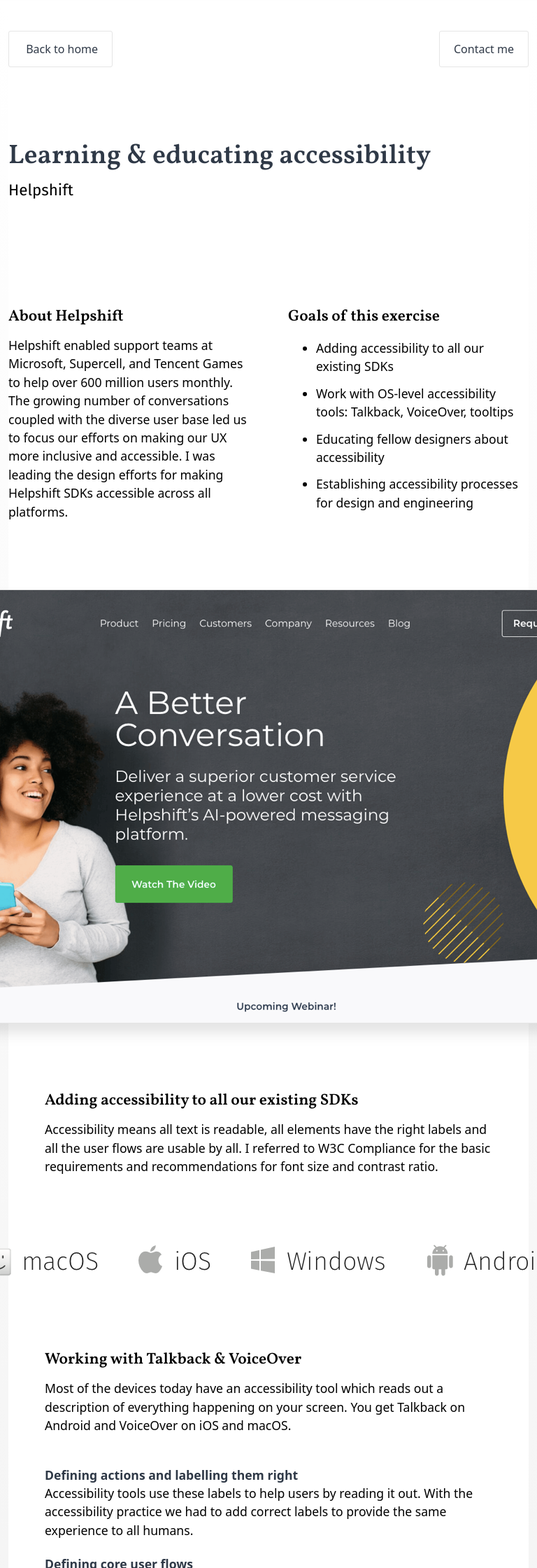
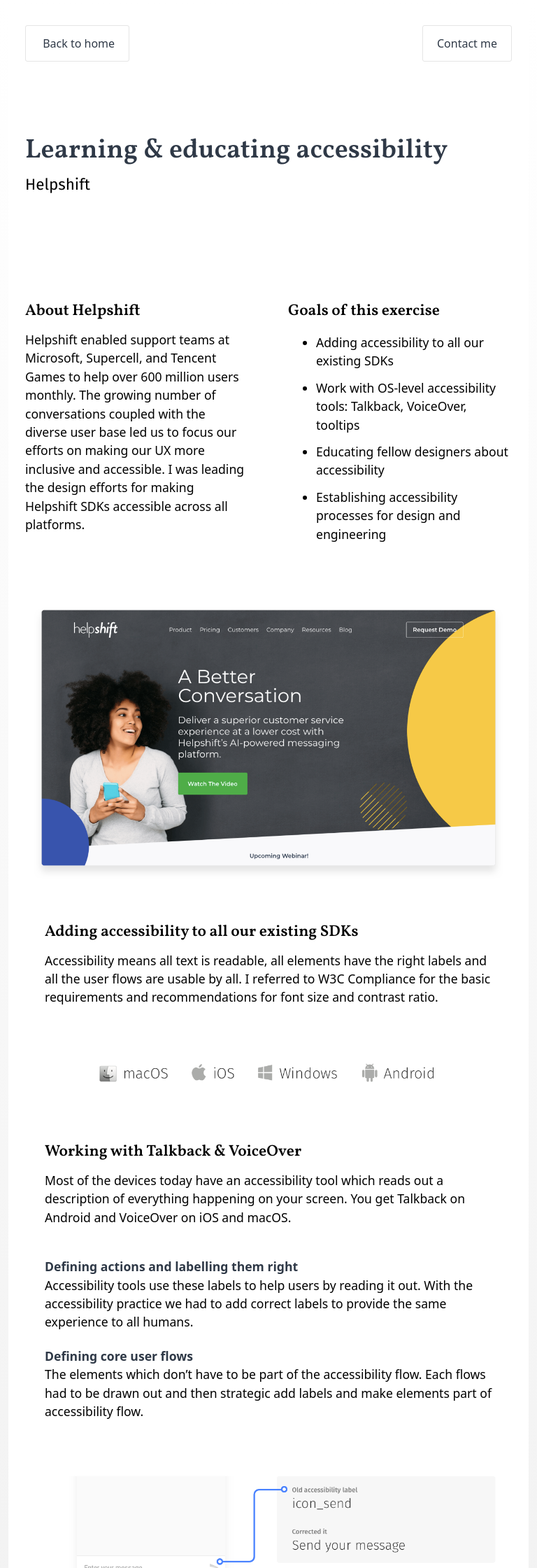
Before and after one commit to artakshar/artakshar.github.io, a Jekyll site: the page built from _posts/2018-08-02-Learning-educating-accessibility.md, in a window 768 px wide. Shown: the top 2240 px of the page at 70% size. Built offline with Jekyll 4.4.1, drawn with Linux system fonts in a browser that asks for light colours.

Commit message:
Add: Tablet support * Add: Media query for tablet

```diff
--- a/_sass/responsive.scss
+++ b/_sass/responsive.scss
@@ -1,6 +1,6 @@
 // Code for responsive
 
-@media (max-width: 640px) {
+@media (min-width: 320px) and (max-width: 640px) {
   body {
     margin: 0;
     padding: 16px;
@@ -13,3 +13,12 @@
     width: 100%;
   }
 }
+
+@media (min-width: 640px) and (max-width: 1180px) {
+  body {
+    padding: 16px 24px;
+  }
+  img {
+    width: 100%;
+  }
+}
```
